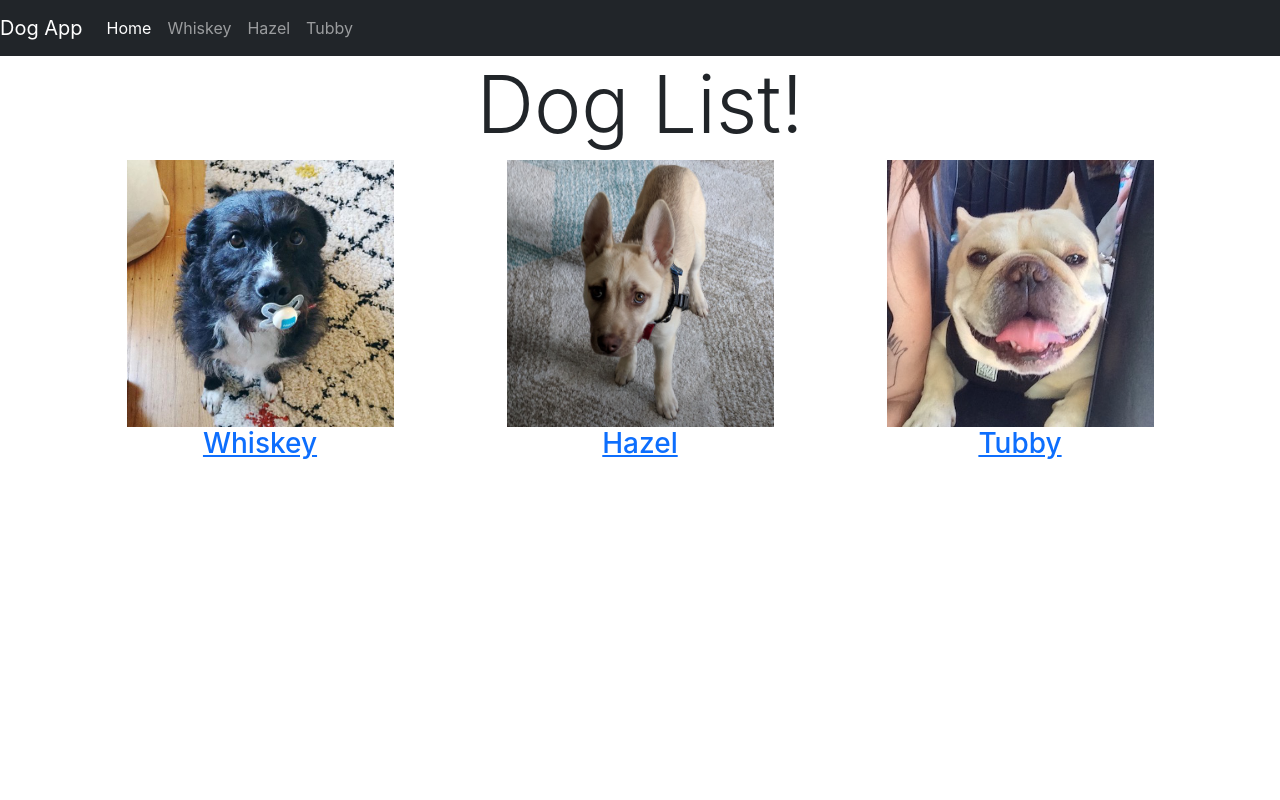
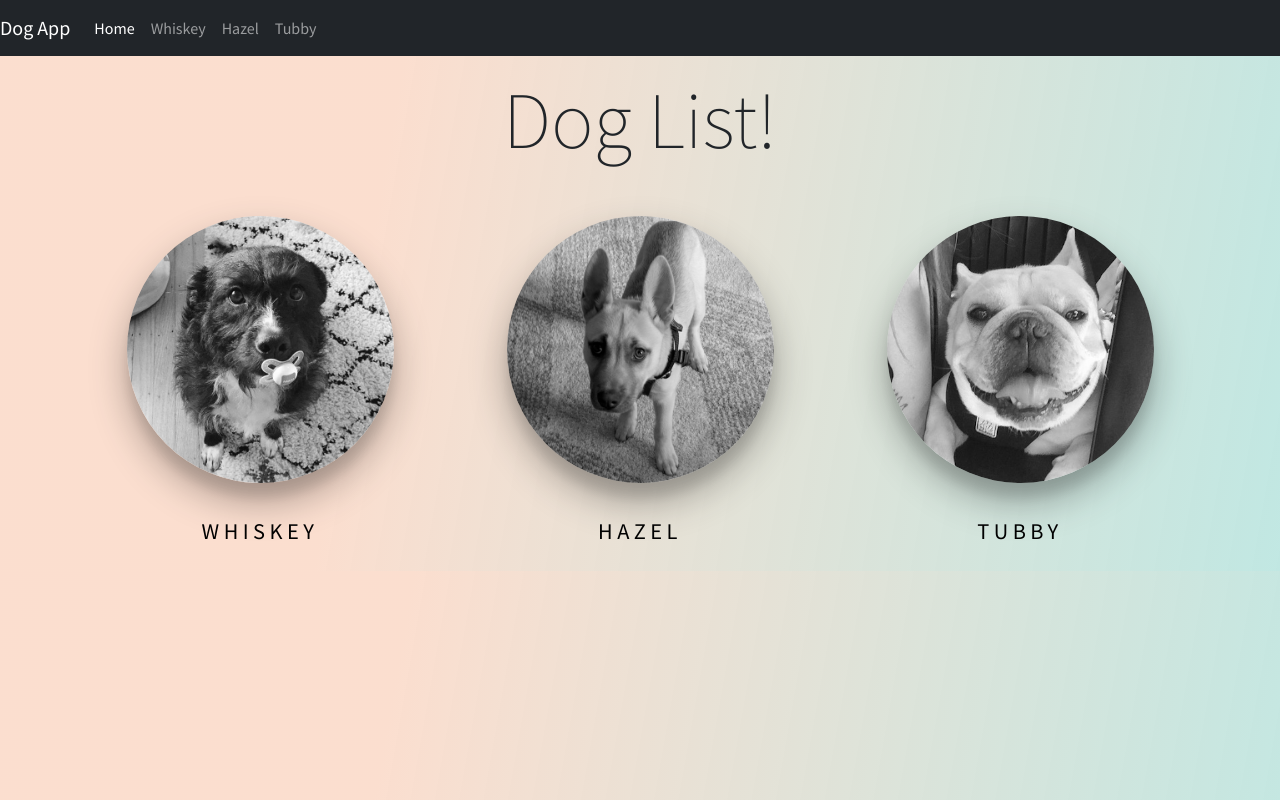
Before and after one commit to farocan/dog-app, a React (Create React App) app: page /dogs in a window 1280 px wide. Built offline with nearby package versions, Linux system fonts and the light colour scheme.

Commit message:
Styling the app

```diff
--- a/src/DogList.css
+++ b/src/DogList.css
@@ -1,3 +1,43 @@
 .Dog img{
     width: 75%;
+    filter: grayscale();
+    border-radius: 50%;
+    box-shadow: 0 19px 38px rgba(0, 0, 0, 0.3), 0 15px 12px rgba(0, 0, 0, 0.1);
+    transition: 0.4s filter ease;
 }
+.Dog:hover img{
+    filter: none;
+}
+.Dog .underline {
+    text-decoration: none;
+    border: 4px solid transparent;
+    display: inline-block;
+    vertical-align: top;
+    line-height: 36px;
+    text-transform: uppercase;
+    color: black;
+    letter-spacing: 0.2em;
+    text-align: center;
+    font-size: 1.4rem;
+    margin: 10px;
+    position: relative;
+}
+
+.underline::after {
+    width: 0%;
+    height: 4px;
+    display: block;
+    background-color: #fff;
+    content: " ";
+    position: absolute;
+    top: 34px;
+    left: 50%;
+    transition: left 0.4s cubic-bezier(0.215, 0.61, 0.355, 1),
+      width 0.4s cubic-bezier(0.215, 0.61, 0.355, 1);
+  }
+
+  .Dog:hover .underline::after {
+    width: 100%;
+    top: 34px;
+    left: 0;
+  }
--- a/src/DogList.js
+++ b/src/DogList.js
@@ -6,14 +6,14 @@ class DogList extends Component {
     render(){
         return(
             <div className="DogList">
-                <h1 className='display-1 text-center'>Dog List!</h1>
+                <h1 className='display-1 text-center mt-3 mb-5'>Dog List!</h1>
                     <div className="row">
                         {this.props.dogs.map(d=> {
                             return(
                                 <div className='Dog col-lg-4 text-center' key={d.name}>
                                 <img src={d.src} alt={d.name}/>
-                                <h3>
-                                    <Link to={`/dogs/${d.name}`}>{d.name}</Link>
+                                <h3 className='mt-3'>
+                                    <Link className="underline" to={`/dogs/${d.name}`}>{d.name}</Link>
                                 </h3>
                              </div>
                             )
--- a/src/index.css
+++ b/src/index.css
@@ -1,10 +1,15 @@
+@import url("https://fonts.googleapis.com/css?family=Source+Sans+Pro:200,400");
+
 body {
   margin: 0;
-  font-family: -apple-system, BlinkMacSystemFont, 'Segoe UI', 'Roboto', 'Oxygen',
-    'Ubuntu', 'Cantarell', 'Fira Sans', 'Droid Sans', 'Helvetica Neue',
-    sans-serif;
+  font-family: 'Source Sans Pro';
   -webkit-font-smoothing: antialiased;
   -moz-osx-font-smoothing: grayscale;
+  background: linear-gradient(
+    100deg,
+    rgba(250, 214, 195, 0.8) 30%,
+    #b0eae8 120%
+  );
 }
 
 code {
```
